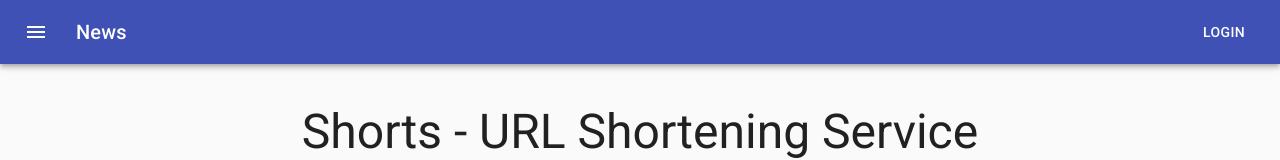
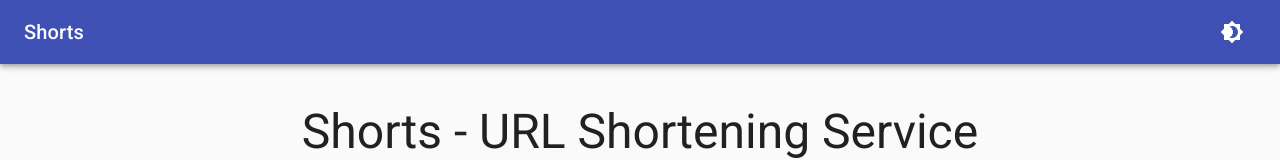
Before and after one commit to BhavyaCodes/url-shortener-ts-frontend, a React (Create React App) app: page / in a window 1280 px wide. Shown: the top 160 px of the page. Built offline with nearby package versions, Linux system fonts and the light colour scheme.

Commit message:
update navbar

```diff
--- a/src/Navbar.tsx
+++ b/src/Navbar.tsx
@@ -6,6 +6,8 @@ import Typography from "@material-ui/core/Typography";
 import Button from "@material-ui/core/Button";
 import IconButton from "@material-ui/core/IconButton";
 import MenuIcon from "@material-ui/icons/Menu";
+import Brightness4Icon from "@material-ui/icons/Brightness4";
+import Brightness7Icon from "@material-ui/icons/Brightness7";
 
 const useStyles = makeStyles((theme: Theme) =>
   createStyles({
@@ -28,18 +30,18 @@ export default function ButtonAppBar() {
     <div className={classes.root}>
       <AppBar position="static">
         <Toolbar>
+          <Typography variant="h6" className={classes.title}>
+            Shorts
+          </Typography>
           <IconButton
-            edge="start"
-            className={classes.menuButton}
+            aria-label="toggle dark mode"
+            aria-controls="toggle dark mode"
+            aria-haspopup="false"
+            // onClick={handleMenu}
             color="inherit"
-            aria-label="menu"
           >
-            <MenuIcon />
+            <Brightness4Icon />
           </IconButton>
-          <Typography variant="h6" className={classes.title}>
-            News
-          </Typography>
-          <Button color="inherit">Login</Button>
         </Toolbar>
       </AppBar>
     </div>
```
